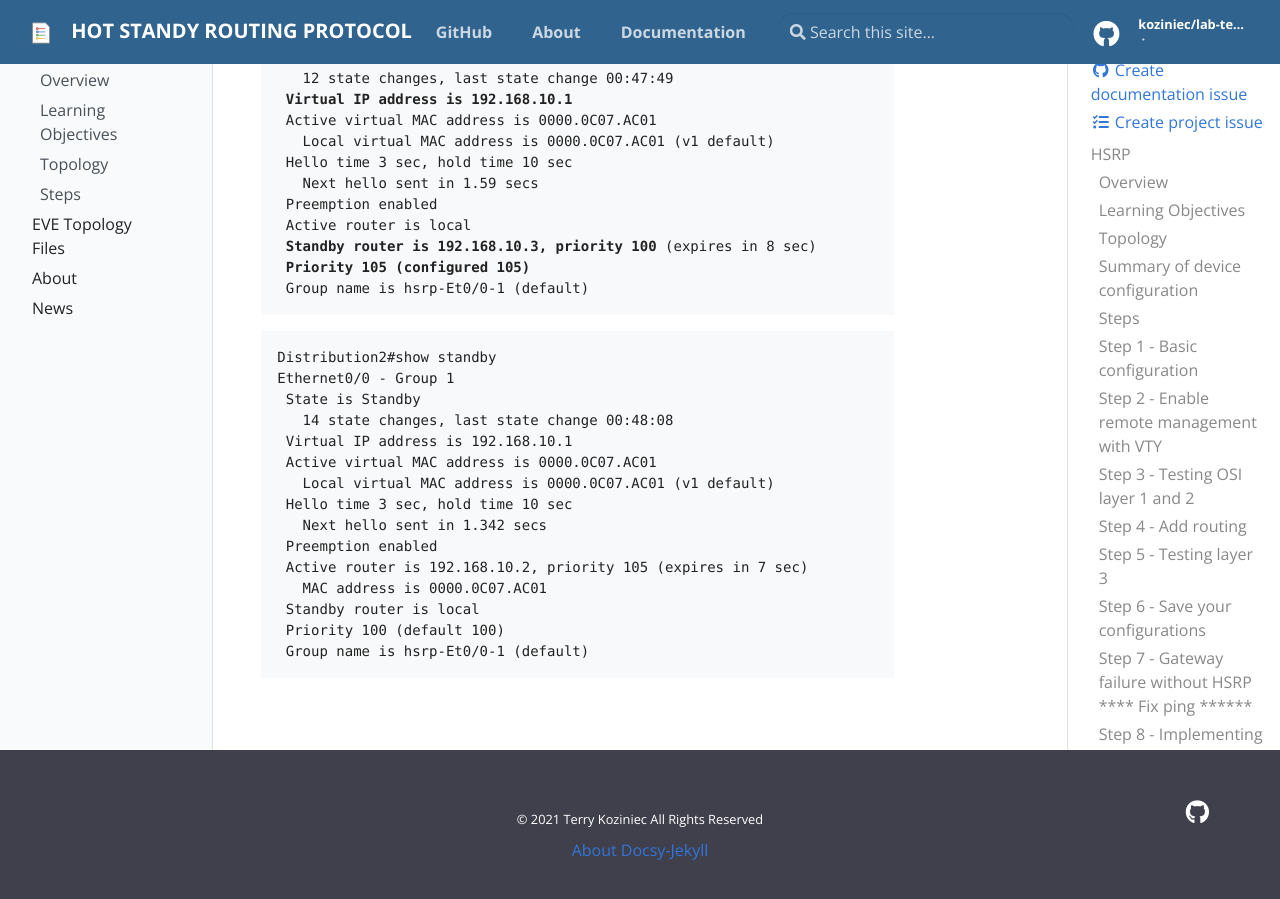
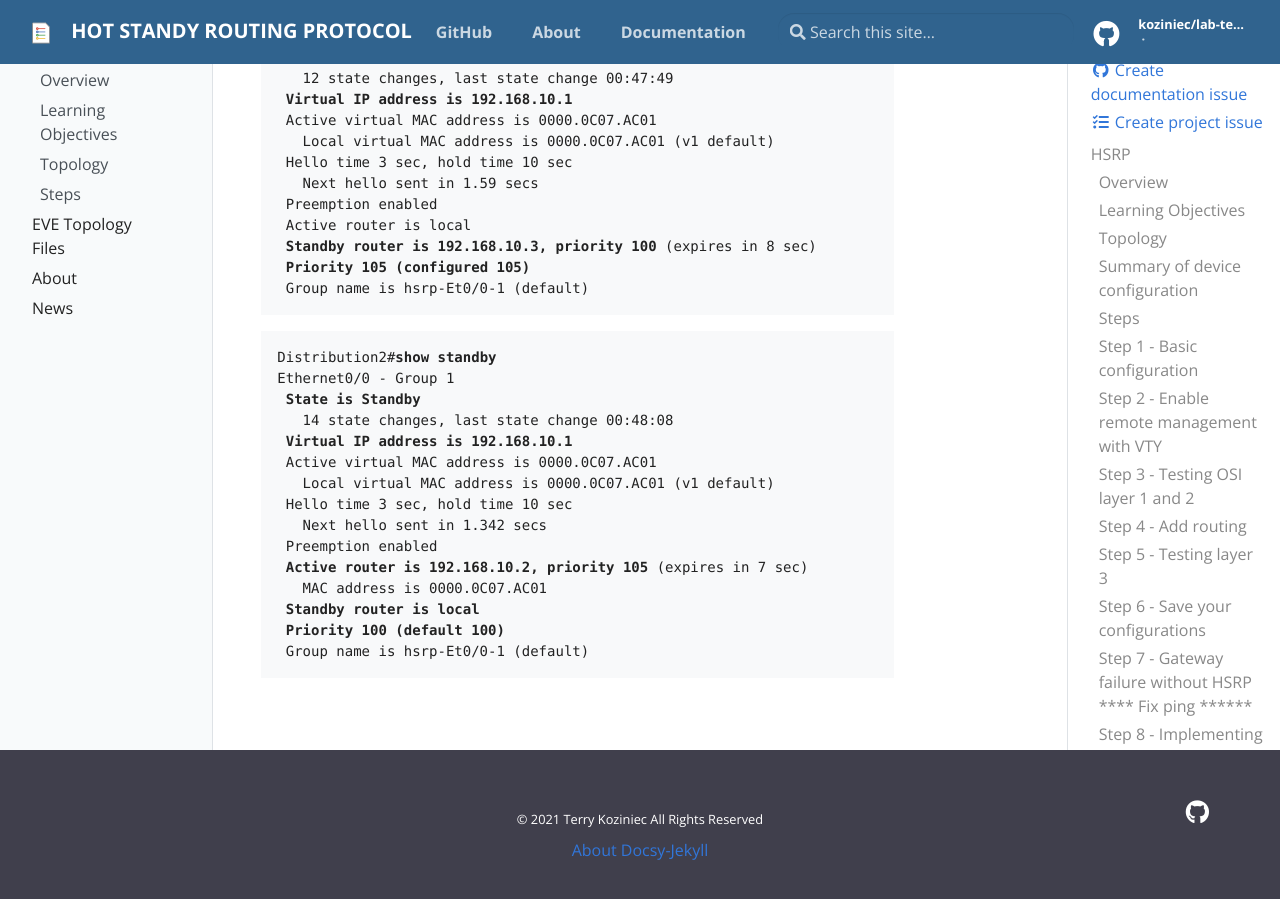
Before and after one commit to koziniec/HSRP, a Jekyll site: the page built from _docs/lab-exercise.md, in a window 1280 px wide and 900 px high, scrolled down 6017 px. Built offline with Jekyll 4.4.1, drawn with Linux system fonts in a browser that asks for light colours.

```diff
--- a/_docs/lab-exercise.md
+++ b/_docs/lab-exercise.md
@@ -164,7 +164,7 @@ _______________
 - Use the "show standby" command examine the status of HSRP on Distribution1 and Distribution2.
 
 <pre>
- Distibution1#<b>show standby</b>
+Distibution1#<b>show standby</b>
 Ethernet0/0 - Group 1
  <b>State is Active</b>
    12 state changes, last state change 00:47:49
@@ -181,19 +181,19 @@ Ethernet0/0 - Group 1
 </pre>
 
 <pre>
-Distribution2#show standby
+Distribution2#<b>show standby</b>
 Ethernet0/0 - Group 1
- State is Standby
+ <b>State is Standby</b>
    14 state changes, last state change 00:48:08
- Virtual IP address is 192.168.10.1
+ <b>Virtual IP address is 192.168.10.1</b>
  Active virtual MAC address is 0000.0C07.AC01
    Local virtual MAC address is 0000.0C07.AC01 (v1 default)
  Hello time 3 sec, hold time 10 sec
    Next hello sent in 1.342 secs
  Preemption enabled
- Active router is 192.168.10.2, priority 105 (expires in 7 sec)
+ <b>Active router is 192.168.10.2, priority 105</b> (expires in 7 sec)
    MAC address is 0000.0C07.AC01
- Standby router is local
- Priority 100 (default 100)
+ <b>Standby router is local</b>
+ <b>Priority 100 (default 100)</b>
  Group name is hsrp-Et0/0-1 (default)
 </pre>
```
